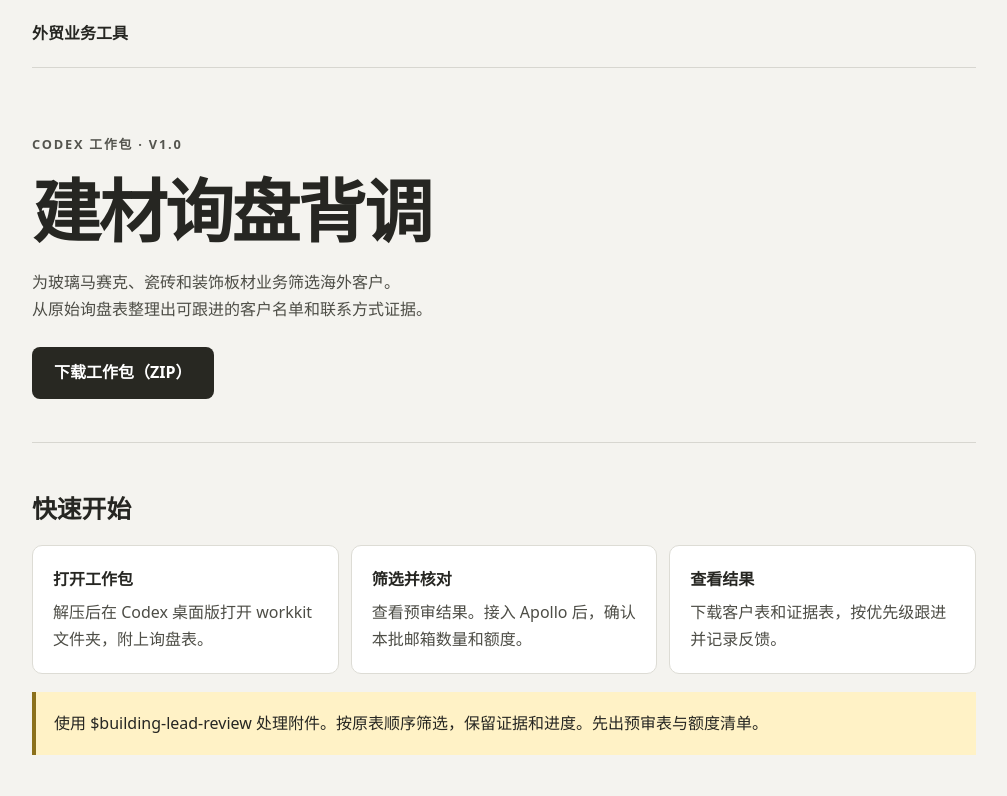
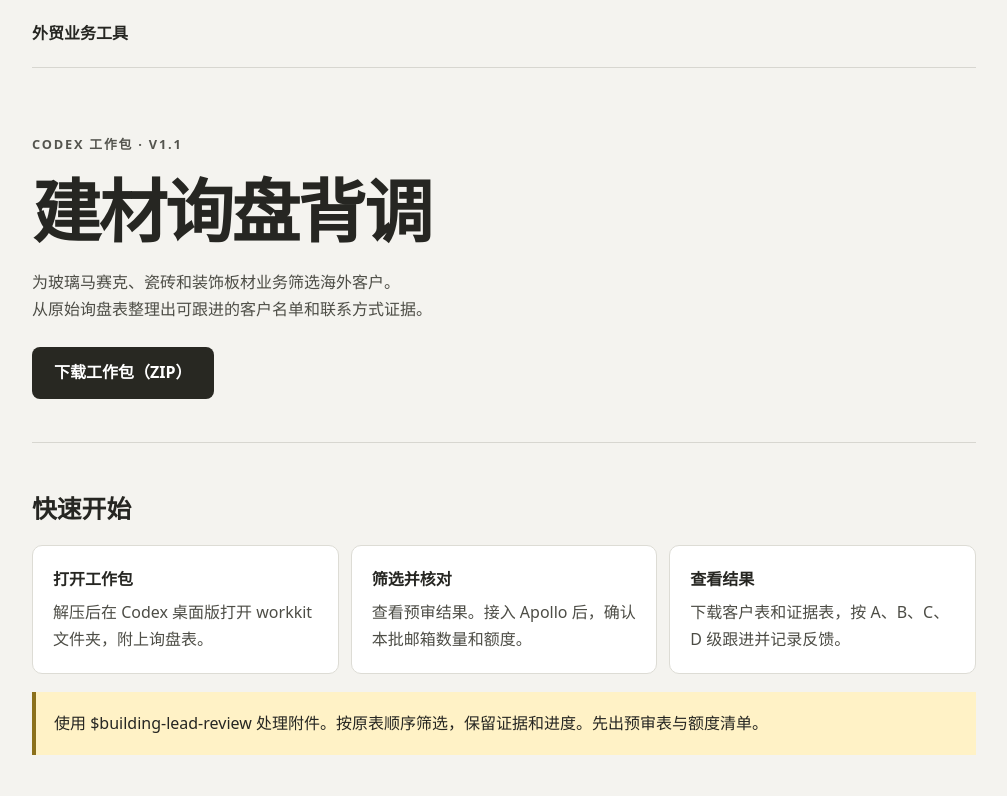
Before and after one commit to mio4038/research.skill, a plain HTML site: page index.html in a window 1280 px wide. Shown: the top 796 px of the page, without its empty margins (136-1143 px from the left). Drawn offline with Linux system fonts and the light colour scheme.

Commit message:
Broaden inquiry screening and adopt A-D grades

```diff
--- a/index.html
+++ b/index.html
@@ -12,7 +12,7 @@
 <body><main>
 <header>外贸业务工具</header>
 <section class="hero" aria-labelledby="title">
-<p class="version">CODEX 工作包 · V1.0</p>
+<p class="version">CODEX 工作包 · V1.1</p>
 <h1 id="title">建材询盘背调</h1>
 <p>为玻璃马赛克、瓷砖和装饰板材业务筛选海外客户。<br>从原始询盘表整理出可跟进的客户名单和联系方式证据。</p>
 <a class="button" href="./workkit.zip" download>下载工作包（ZIP）</a>
@@ -21,7 +21,7 @@
 <div class="grid">
 <div class="card"><h3>打开工作包</h3><p>解压后在 Codex 桌面版打开 workkit 文件夹，附上询盘表。</p></div>
 <div class="card"><h3>筛选并核对</h3><p>查看预审结果。接入 Apollo 后，确认本批邮箱数量和额度。</p></div>
-<div class="card"><h3>查看结果</h3><p>下载客户表和证据表，按优先级跟进并记录反馈。</p></div>
+<div class="card"><h3>查看结果</h3><p>下载客户表和证据表，按 A、B、C、D 级跟进并记录反馈。</p></div>
 </div>
 <div class="example"><p>使用 $building-lead-review 处理附件。按原表顺序筛选，保留证据和进度。先出预审表与额度清单。</p></div>
 </section>
```
Also changed, not shown: 2 other files.
